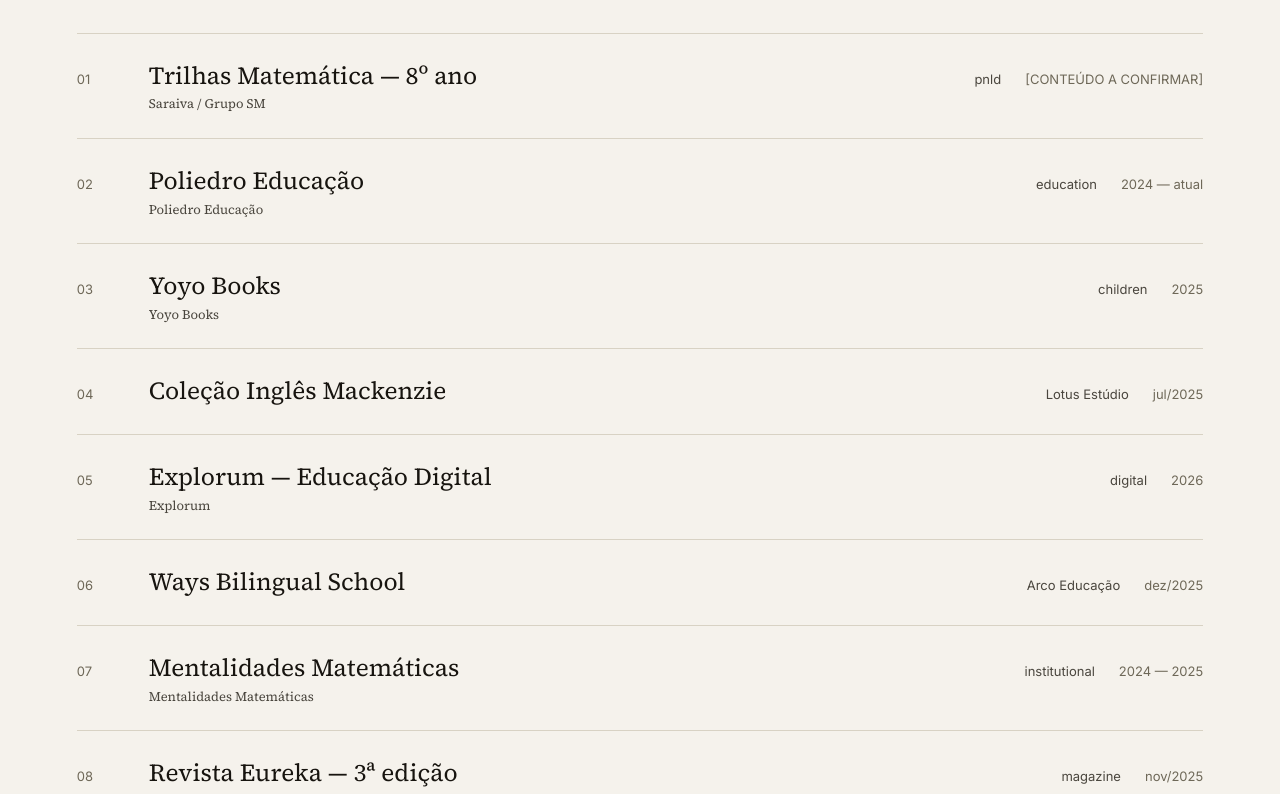
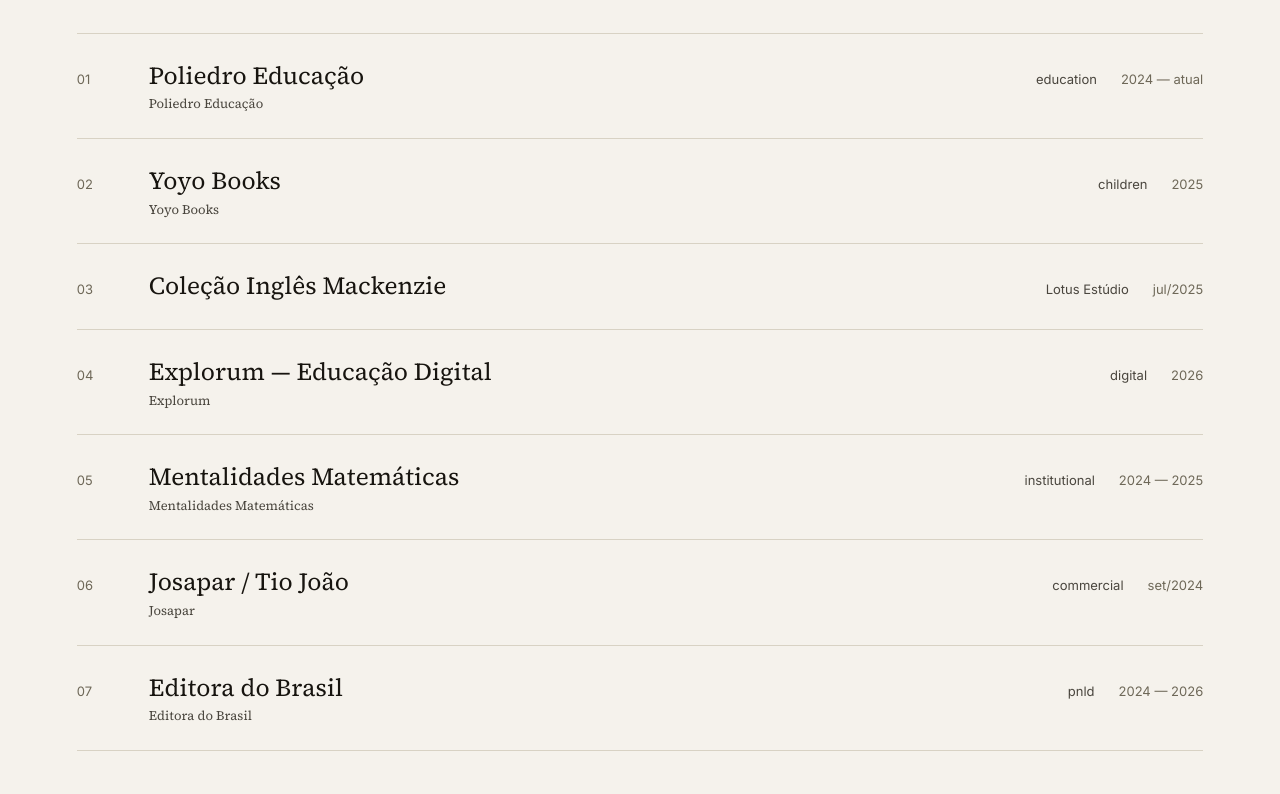
Before and after one commit to brunamarchi/bmarchi, a React (Vite) app: page / in a window 1280 px wide. Shown: the part 2880-3674 px from the top of the page. Built offline with nearby package versions, Linux system fonts and the light colour scheme.

Commit message:
Remover Trilhas Matemática, Ways Bilingual School e Revista Eureka
A pedido: tirados de Selected Work e da timeline (quando presentes).

```diff
--- a/src/data/projects.ts
+++ b/src/data/projects.ts
@@ -40,23 +40,6 @@ export interface PortfolioProject {
 }
 
 export const projects: PortfolioProject[] = [
-  {
-    id: 'trilhas-matematica-8',
-    title: 'Trilhas Matemática — 8º ano',
-    client: 'Saraiva / Grupo SM',
-    year: '[CONTEÚDO A CONFIRMAR]',
-    category: ['pnld', 'education'],
-    role: ['Diagramação', 'Checklist de capítulo', 'Fechamento de arte para gráfica'],
-    tools: ['Adobe InDesign'],
-    summary: {
-      pt: '[CONTEÚDO A CONFIRMAR]',
-      en: '[CONTENT TO CONFIRM]',
-    },
-    scope: 'PNLD',
-    publishable: true,
-    featured: true,
-    assets: [],
-  },
   {
     id: 'poliedro',
     title: 'Poliedro Educação',
@@ -120,21 +103,6 @@ export const projects: PortfolioProject[] = [
     assets: [],
   },
   {
-    id: 'ways-bilingual-school',
-    title: 'Ways Bilingual School',
-    partner: 'Arco Educação',
-    year: 'dez/2025',
-    category: ['education'],
-    role: ['[CONTEÚDO A CONFIRMAR]'],
-    summary: {
-      pt: 'Projeto realizado via Arco Educação, reforçando experiência em educação bilíngue.',
-      en: 'Project delivered via Arco Educação, reinforcing experience in bilingual education.',
-    },
-    publishable: true,
-    featured: false,
-    assets: [],
-  },
-  {
     id: 'mentalidades-matematicas',
     title: 'Mentalidades Matemáticas',
     client: 'Mentalidades Matemáticas',
@@ -144,21 +112,6 @@ export const projects: PortfolioProject[] = [
     summary: {
       pt: 'Relatórios de atividades 2024 e 2025. Cliente recorrente.',
       en: 'Activity reports for 2024 and 2025. Recurring client.',
-    },
-    publishable: true,
-    featured: false,
-    assets: [],
-  },
-  {
-    id: 'revista-eureka',
-    title: 'Revista Eureka — 3ª edição',
-    client: 'Revista Eureka',
-    year: 'nov/2025',
-    category: ['magazine'],
-    role: ['Diagramação de revista'],
-    summary: {
-      pt: 'Diagramação da 3ª edição da revista.',
-      en: 'Layout of the magazine’s 3rd edition.',
     },
     publishable: true,
     featured: false,
--- a/src/data/timeline.ts
+++ b/src/data/timeline.ts
@@ -93,21 +93,6 @@ export const timeline: TimelineEntry[] = [
     cover: null,
   },
   {
-    id: 'revista-eureka-2025',
-    year: '2025',
-    title: 'Revista Eureka — 3ª edição',
-    confirmed: true,
-    cover: null,
-  },
-  {
-    id: 'ways-2025',
-    year: '2025',
-    title: 'Ways Bilingual School',
-    organization: 'via Arco Educação',
-    confirmed: true,
-    cover: null,
-  },
-  {
     id: 'explorum-2026',
     year: '2026',
     title: 'Explorum — Educação Digital',
```
